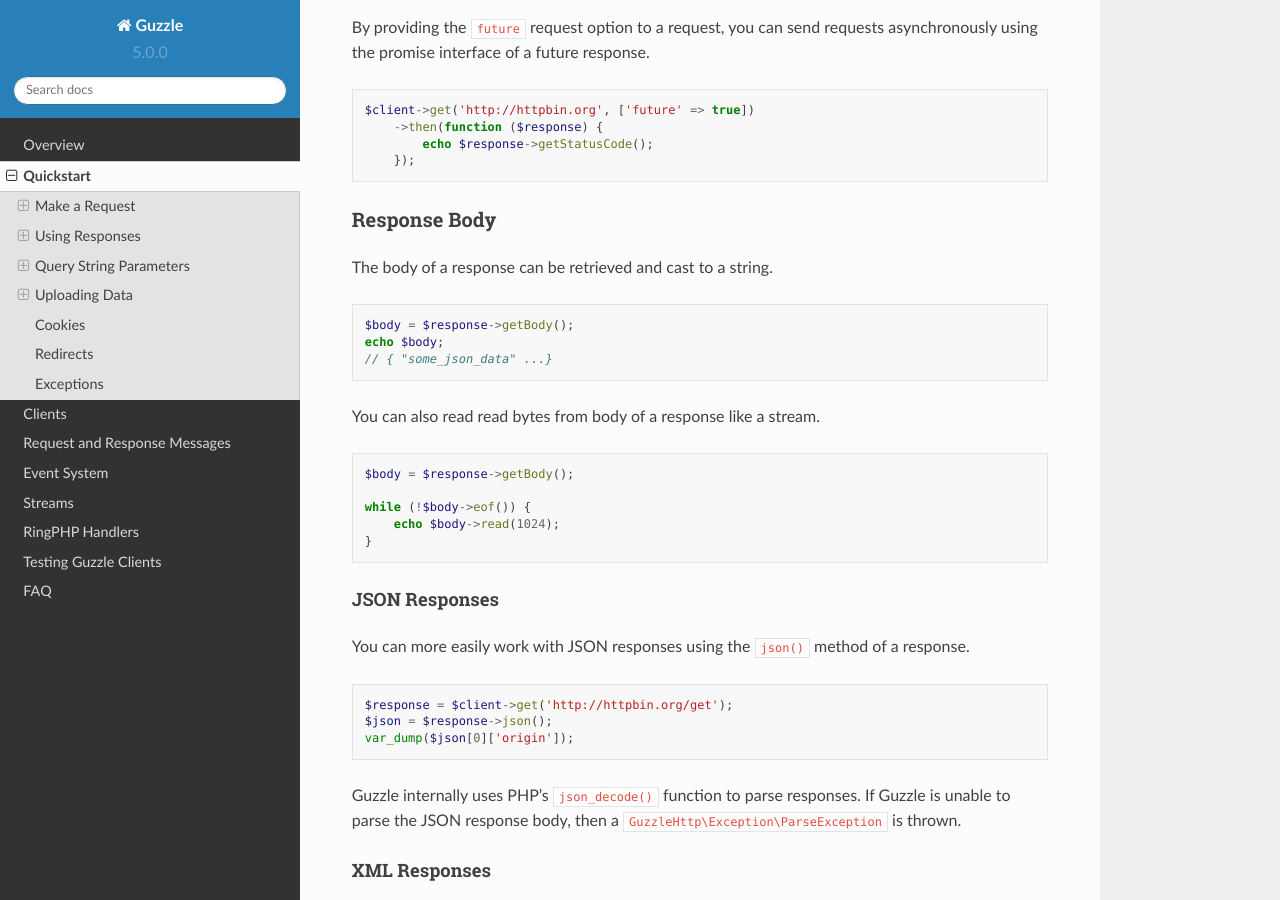
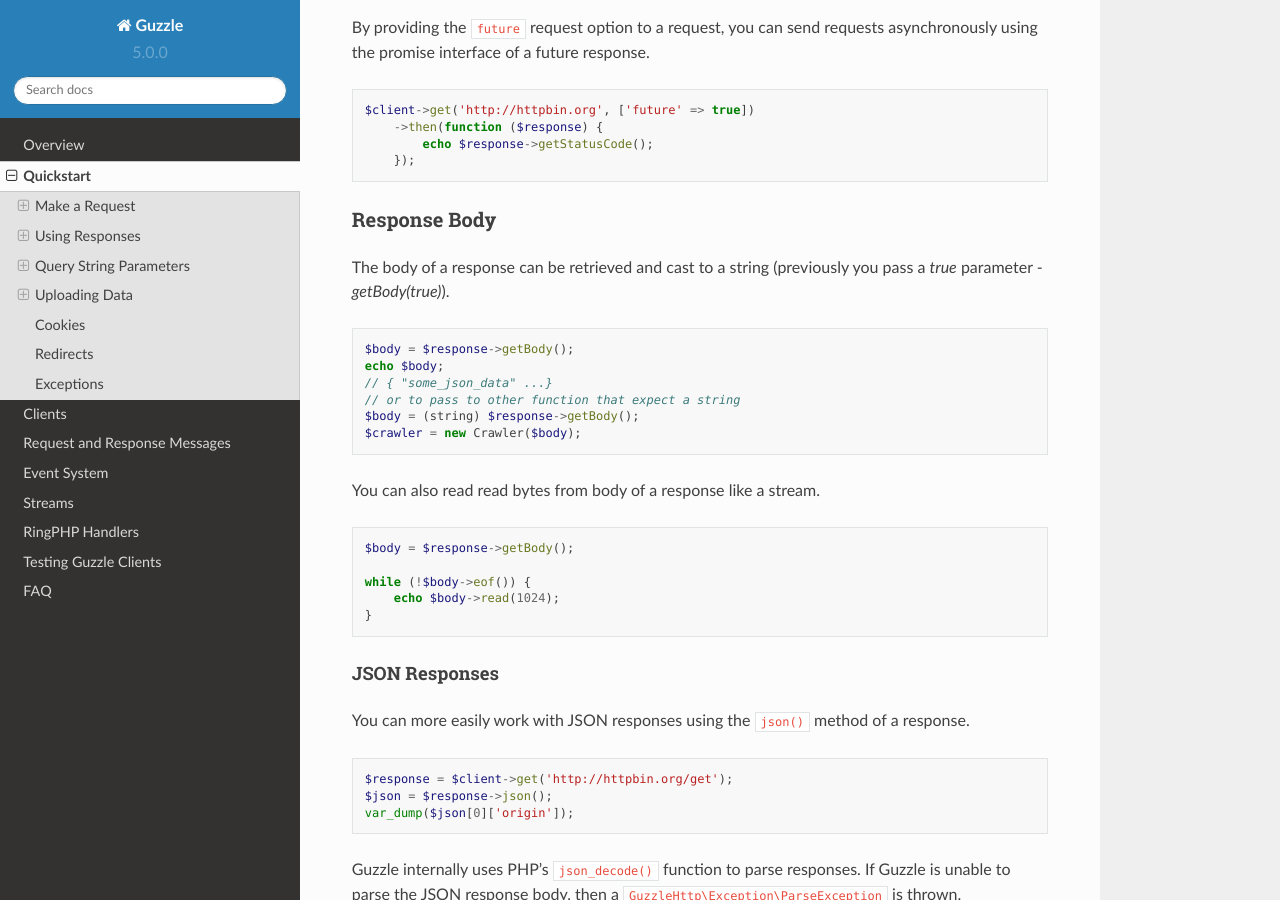
Before and after one commit to guzzle/guzzle, a Sphinx documentation site: the page built from docs/quickstart.rst, in a window 1280 px wide and 900 px high, scrolled down 1283 px. Built offline with Sphinx 7.4.7 and the Read the Docs theme 2.0.0, drawn with Linux system fonts in a browser that asks for light colours.

Commit message:
Explicitly show how to cast getBody() result to string.

```diff
--- a/docs/quickstart.rst
+++ b/docs/quickstart.rst
@@ -78,13 +78,16 @@
 Response Body
 -------------
 
-The body of a response can be retrieved and cast to a string.
+The body of a response can be retrieved and cast to a string (previously you pass a `true` parameter - `getBody(true)`).
 
 .. code-block:: php
 
     $body = $response->getBody();
     echo $body;
     // { "some_json_data" ...}
+    // or to pass to other function that expect a string
+    $body = (string) $response->getBody();
+    $crawler = new Crawler($body);
 
 You can also read read bytes from body of a response like a stream.
 
```
